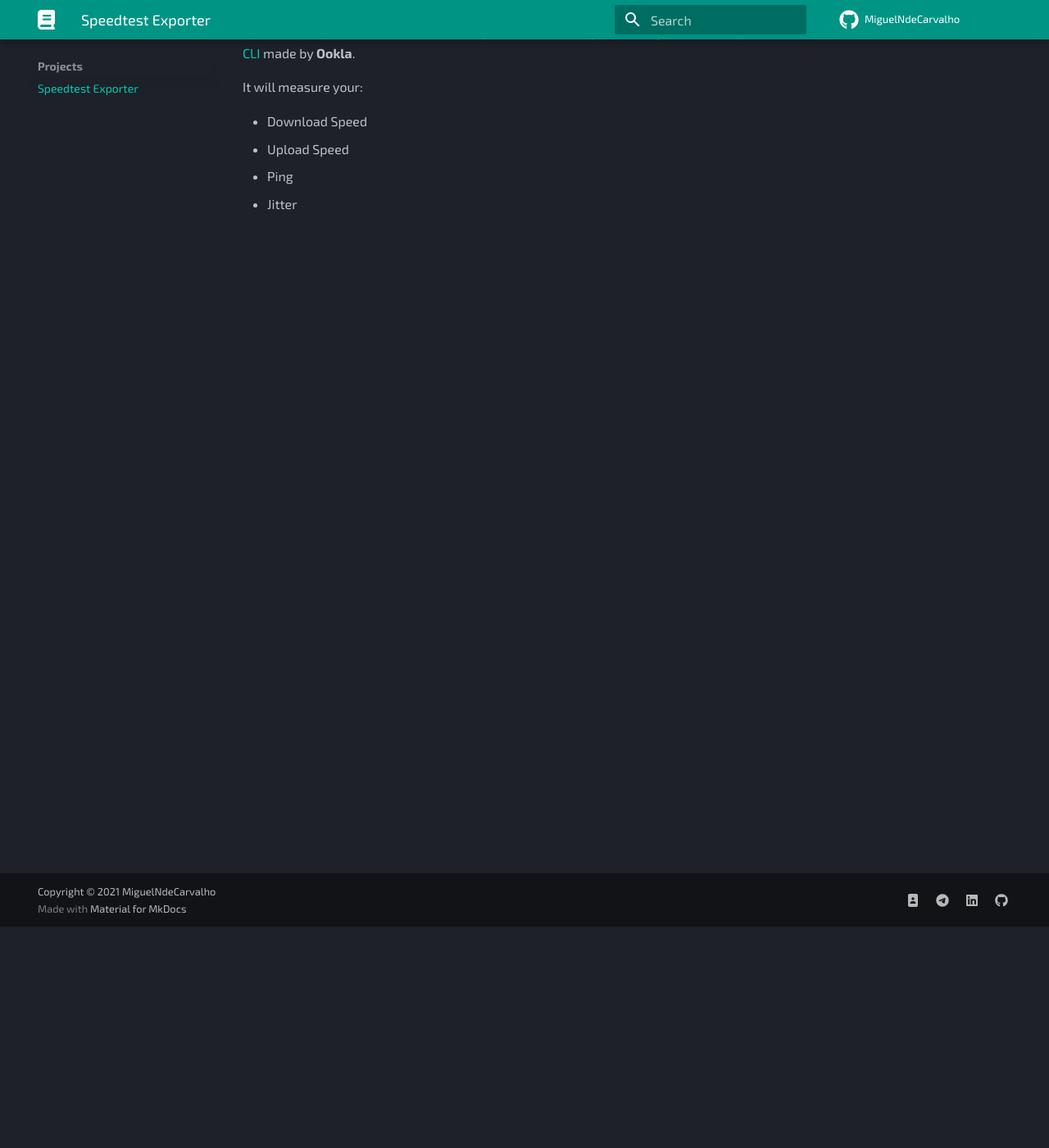
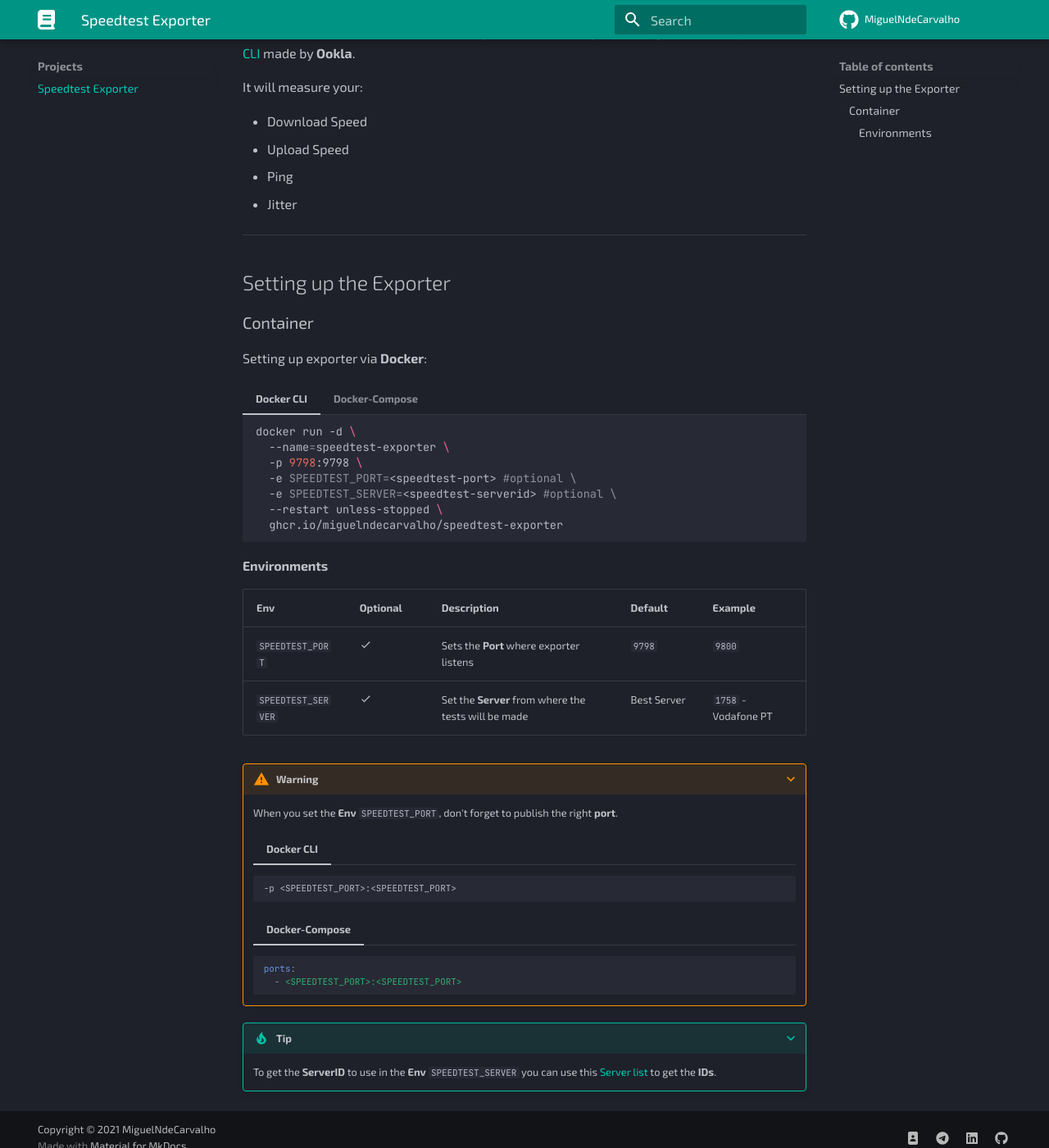
Before and after one commit to MiguelNdeCarvalho/mike-docs, an MkDocs documentation site: the page built from docs/projects/speedtest-exporter.md, in a window 1280 px wide and 1400 px high, scrolled down 270 px. Shown: the whole window at 82% size. Built offline with MkDocs 1.6.1 and Material for MkDocs 9.7.7, drawn with Linux system fonts in a browser that asks for light colours; grey boxes are pictures that could not be loaded.

Commit message:
speedtest-exporter.md: Add container section

````diff
--- a/docs/projects/speedtest-exporter.md
+++ b/docs/projects/speedtest-exporter.md
@@ -16,7 +16,67 @@
 - Ping
 - Jitter
 
+---
+
+## Setting up the Exporter
+
+### Container
+
+Setting up exporter via **Docker**:
+
+=== "Docker CLI"
+
+    ``` bash
+    docker run -d \
+      --name=speedtest-exporter \
+      -p 9798:9798 \
+      -e SPEEDTEST_PORT=<speedtest-port> #optional \
+      -e SPEEDTEST_SERVER=<speedtest-serverid> #optional \
+      --restart unless-stopped \
+      ghcr.io/miguelndecarvalho/speedtest-exporter
+    ```
+
+=== "Docker-Compose"
+
+    ``` yaml
+    version: "3.0"
+    services:
+      speedtest-exporter:
+        image: ghcr.io/miguelndecarvalho/speedtest-exporter
+        container_name: speedtest-exporter
+        environment:
+          - SPEEDTEST_PORT=<speedtest-port> #optional
+          - SPEEDTEST_SEVER=<server-id> #optional
+        ports:
+          - 9798:9798
+        restart: unless-stopped
+    ```
+
+#### Environments
+
+| Env                | Optional         | Description                                          | Default     | Example              |
+| ------------------ | ---------------- |-------------------------------------                 | -------     | -------------------- |
+| `SPEEDTEST_PORT`   | :material-check: | Sets the **Port** where exporter listens             | `9798`      | `9800`               |
+| `SPEEDTEST_SERVER` | :material-check: | Set the **Server** from where the tests will be made | Best Server | `1758` - Vodafone PT |
+
+???+ warning
+    When you set the **Env** `SPEEDTEST_PORT`, don't forget to publish the right **port**.
+
+    === "Docker CLI"
+    ``` bash
+    -p <SPEEDTEST_PORT>:<SPEEDTEST_PORT>
+    ```
+
+    === "Docker-Compose"
+    ``` yaml
+    ports:
+      - <SPEEDTEST_PORT>:<SPEEDTEST_PORT>
+    ```
+
+???+ tip
+    To get the **ServerID** to use in the **Env** `SPEEDTEST_SERVER` you can use this [Server list][4] to get the **IDs**.
 
 [1]: https://github.com/MiguelNdeCarvalho/speedtest-exporter
 [2]: https://prometheus.io/
 [3]: https://www.speedtest.net/apps/cli
+[4]: https://williamyaps.github.io/wlmjavascript/servercli.html
````
